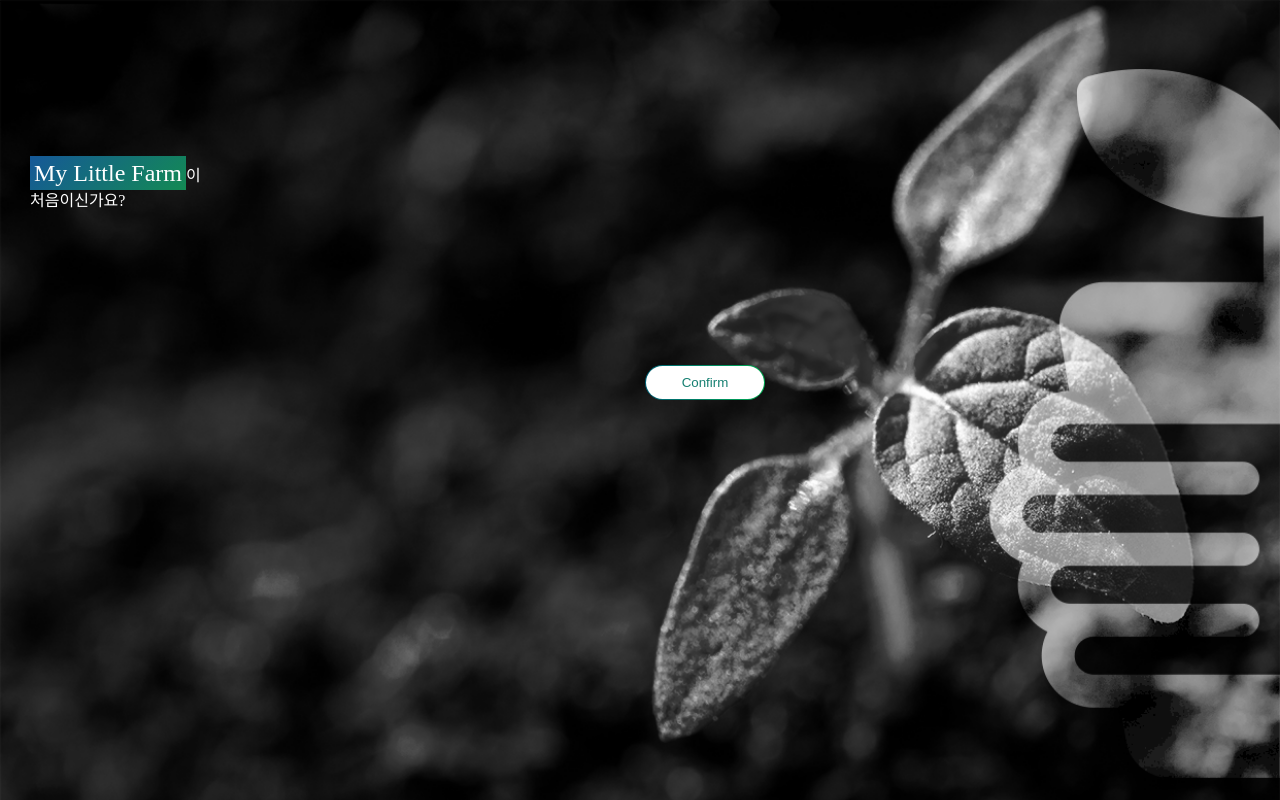
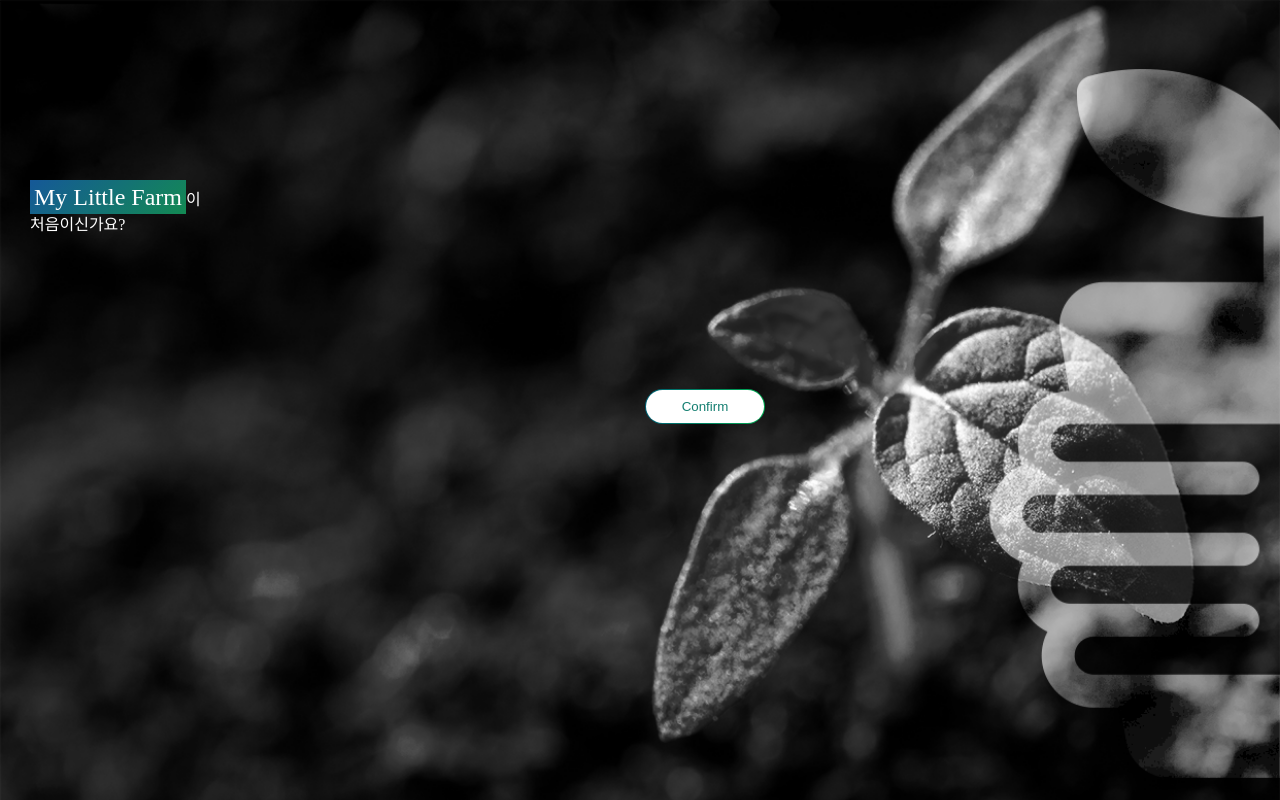
Before and after one commit to jspark6815/SmartFarm, a plain HTML site: page frontend-master/first.html in a window 1280 px wide. Shown: the top 800 px of the page. Drawn offline with Linux system fonts and the light colour scheme; no server answers; a web font is replaced by a local one.

Commit message:
Error Fixed

```diff
--- a/frontend-master/css/first.css
+++ b/frontend-master/css/first.css
@@ -4,7 +4,7 @@ body {
 }
 #container1 {
     width: 100vw;
-    height: 38vh;
+    height: 35vh;
     margin-bottom: 85vh;
 }
 #container1 #header_img {
@@ -13,7 +13,7 @@ body {
     top: 0;
 }
 #header_text {
-    padding-top: 160px;
+    padding-top: 23vh;
     padding-left: 30px;
     color: white;
     font-weight: lighter;
--- a/frontend-master/js/product_excute.js
+++ b/frontend-master/js/product_excute.js
@@ -2,8 +2,6 @@ function excute() {
     let humidity = parseInt(map.data.humidity / 10.1);
     let temperature = parseInt(map.data.temperature);
     let illumination = parseInt(map.data.illumination);
-    console.log('origin temperature: '+map.data.temperature);
-    console.log('temperature: '+temperature);
     document.getElementById('humidity').innerHTML = humidity;
     document.getElementById('temperature').innerHTML = temperature;
     document.getElementById('illumination').innerHTML = illumination;
@@ -30,8 +28,6 @@ function excute() {
     }
 
     //illumination setting
-    console.log('origin illumination: '+map.data.illumination);
-    console.log('illumination: '+illumination);
     if(illumination > 800) {
         document.getElementById('illumination_stat').innerHTML = "강해요ㅠ";
     }
```
Also changed, not shown: frontend-master/first.html (+0 -3 lines).
